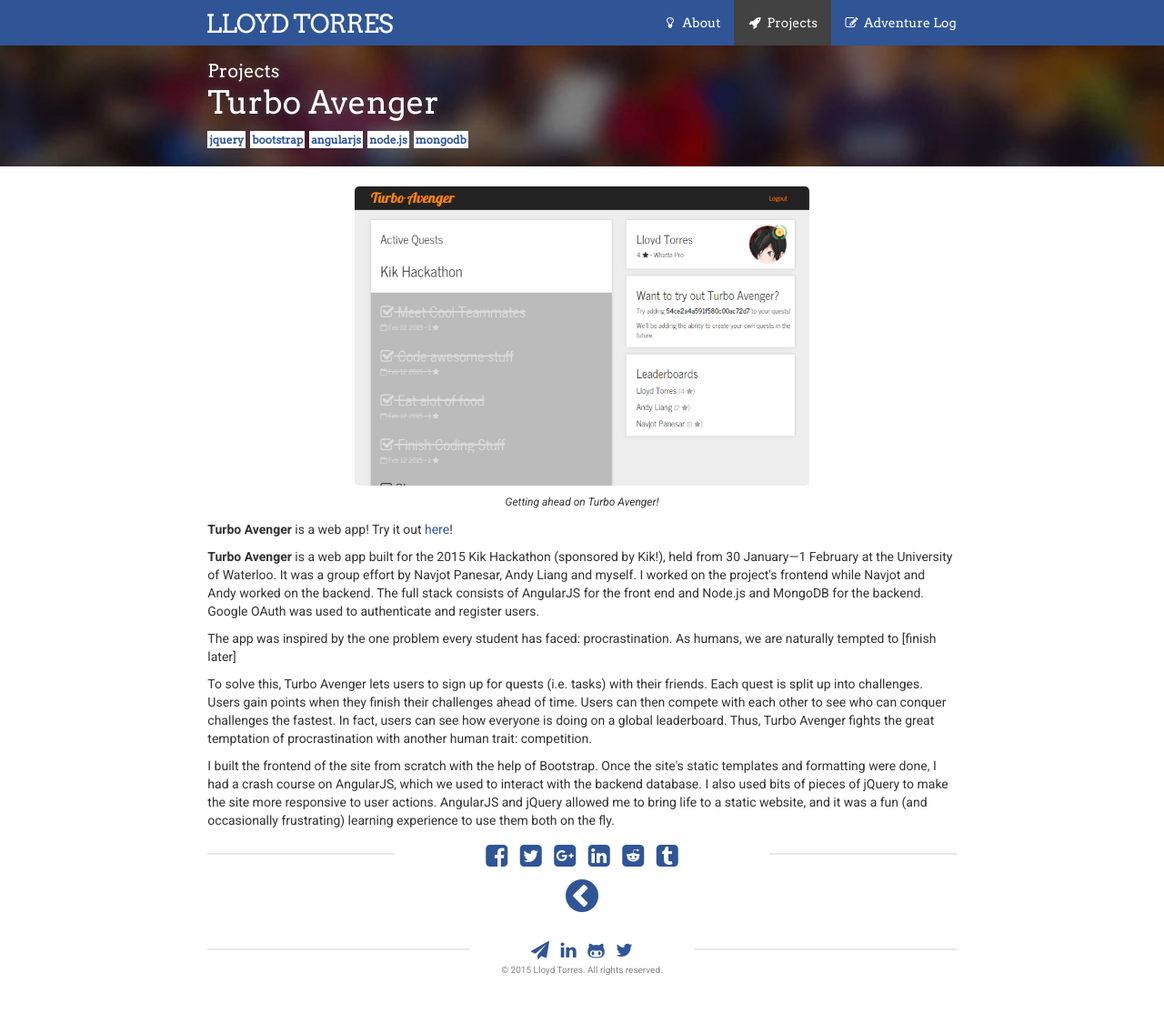
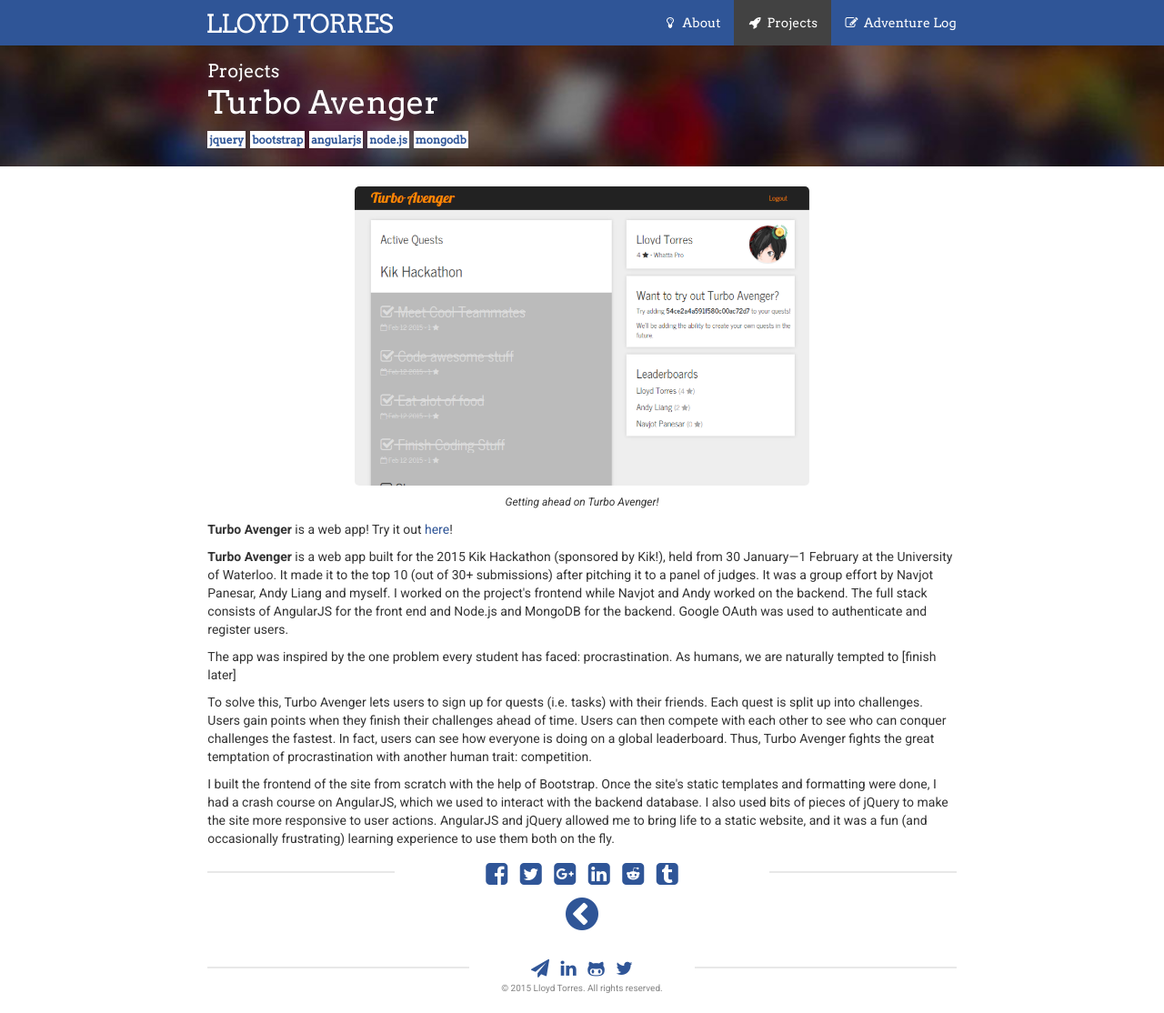
Before and after one commit to lloydtorres/lloydtorres.github.io, a Jekyll site: the page built from turboavenger.md, in a window 1280 px wide and 1114 px high. Shown: the whole window at 91% size. Built offline with Jekyll 4.4.1, drawn with Linux system fonts in a browser that asks for light colours; nearby versions of some CDN libraries.

Commit message:
Top 10 at Kik Hackathon!

```diff
--- a/turboavenger.md
+++ b/turboavenger.md
@@ -37,7 +37,7 @@
 
 <p><strong>Turbo Avenger</strong> is a web app! Try it out <a href="https://turboavenger.herokuapp.com">here</a>!</p>
 
-<p><strong>Turbo Avenger</strong> is a web app built for the 2015 Kik Hackathon (sponsored by Kik!), held from 30 January—1 February at the University of Waterloo. It was a group effort by Navjot Panesar, Andy Liang and myself. I worked on the project's frontend while Navjot and Andy worked on the backend. The full stack consists of AngularJS for the front end and Node.js and MongoDB for the backend. Google OAuth was used to authenticate and register users.</p>
+<p><strong>Turbo Avenger</strong> is a web app built for the 2015 Kik Hackathon (sponsored by Kik!), held from 30 January—1 February at the University of Waterloo. It made it to the top 10 (out of 30+ submissions) after pitching it to a panel of judges. It was a group effort by Navjot Panesar, Andy Liang and myself. I worked on the project's frontend while Navjot and Andy worked on the backend. The full stack consists of AngularJS for the front end and Node.js and MongoDB for the backend. Google OAuth was used to authenticate and register users.</p>
 
 <p>The app was inspired by the one problem every student has faced: procrastination. As humans, we are naturally tempted to [finish later]</p>
 
```
